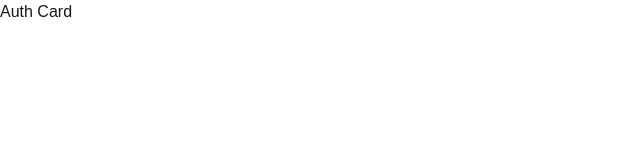
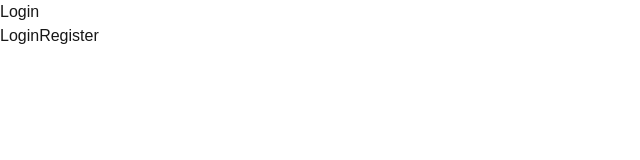
Before and after one commit to xenkou90/film-club, a Next.js app: page / in a window 1280 px wide. Shown: the top 160 px of the page, without its empty margins (0-640 px from the left). Built offline with nearby package versions, Linux system fonts and the light colour scheme.

Commit message:
feat: add login/register mode state to AuthCard

```diff
--- a/src/components/AuthCard.tsx
+++ b/src/components/AuthCard.tsx
@@ -1,9 +1,23 @@
 "use client";
 
+import { useState } from "react";
+
+type Mode = "login" | "register";
+
 export default function AuthCard() {
+    const [mode, setMode] = useState<Mode>("login");
+
     return (
         <div>
-            Auth Card
+            <h1>{mode === "login" ? "Login" : "Register"}</h1>
+
+            <button type="button" onClick={() => setMode("login")}>
+                Login
+            </button>
+
+            <button type="button" onClick={() => setMode("register")}>
+                Register
+            </button>
         </div>
     );
 }
```
